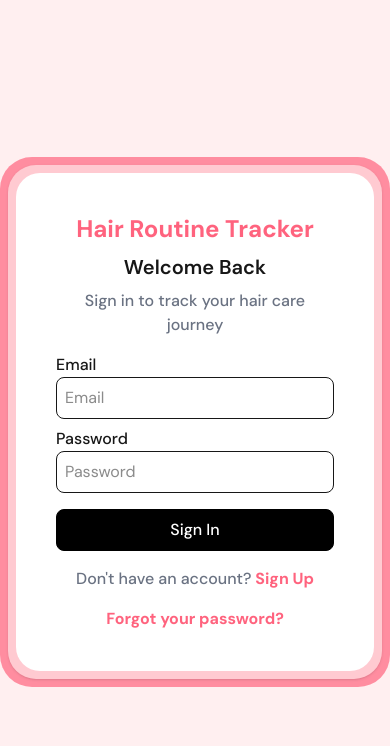
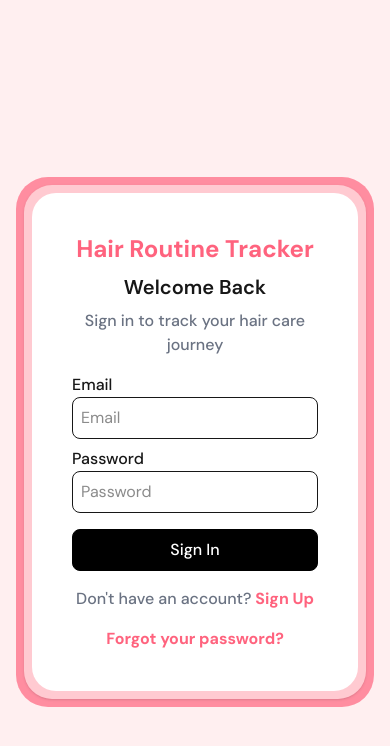
Before and after one commit to Subomi194/tracker-2.0, a Next.js app: page /login in a window 390 px wide. Shown: the top 746 px of the page. Built offline with nearby package versions, Linux system fonts and the light colour scheme; no server answers.

Commit message:
fix: history ui and page layout

```diff
--- a/app/(app)/history/page.tsx
+++ b/app/(app)/history/page.tsx
@@ -36,7 +36,7 @@ const page = async () => {
 
   return (
     <div>
-      <div className='px-6'>
+      <div className='px-4'>
         <Header
           title='Routine History'
           description='View your past hair care routines'
--- a/app/(auth)/login/page.tsx
+++ b/app/(auth)/login/page.tsx
@@ -2,7 +2,7 @@ import { LoginForm } from '@/components/login-form'
 
 const page = () => {
   return (
-    <div className="flex min-h-svh w-full items-center justify-center">
+    <div className="flex min-h-svh w-full items-center justify-center px-4 pt-10 sm:items-center sm:pt-0">
     <div className="w-full max-w-md">
        <LoginForm />
     </div>
--- a/app/(auth)/register/page.tsx
+++ b/app/(auth)/register/page.tsx
@@ -3,7 +3,7 @@ import { SignUpForm } from '@/components/sign-up-form'
 
 const page = () => {
   return (
-    <div className="flex min-h-svh w-full items-center justify-center ">
+    <div className="flex min-h-svh w-full items-center justify-center px-4 pt-10 sm:items-center sm:pt-0 ">
       <div className="w-full max-w-md">
         <SignUpForm />
       </div>
--- a/components/RoutineHistory.tsx
+++ b/components/RoutineHistory.tsx
@@ -10,7 +10,7 @@ const RoutineHistory = ({routines}: {routines: RoutineComponent[]}) => {
 
 
   return (
-    <div className="p-6">
+    <div className="md:p-6 p-2">
 
         {routines.length === 0 && (
             <div className='text-center py-20'>
@@ -34,7 +34,7 @@ const RoutineHistory = ({routines}: {routines: RoutineComponent[]}) => {
                         {routine.routine_routine_types.map((rrt) => (
                             <div
                                 key={rrt.routine_types.id}
-                                className="bg-gray-100 text-gray-800 text-sm font-medium px-2.5 py-0.5 rounded-full"
+                                className=" text-base font-medium rounded-full bg-rose-50 text-rose-700 px-3 py-1 border border-rose-200"
                             >
                                 {rrt.routine_types.name}
                             </div>
@@ -45,19 +45,19 @@ const RoutineHistory = ({routines}: {routines: RoutineComponent[]}) => {
                         {/* Date */}
                         <div className='flex justify-between'>
                             <div>
-                                <p>{formatDate(routine.date)}</p>
+                                <p className="text-gray-600">{formatDate(routine.date)}</p>
                             </div>
                         </div>
 
                         {/*Products*/}
                         <div className="flex-1">
-                            <p>Products:</p>
+                            <p className="text-gray-600">Products:</p>
                             <div className="flex flex-wrap gap-2">
                                 {routine.products.length > 0 ? (
                                     routine.products.map((product, index) => (
                                     <span
                                         key={index}
-                                        className="bg-rose-50 text-rose-700 text-xs px-3 py-1 rounded-full border border-rose-200"
+                                        className=" text-xs border bg-gray-100 text-gray-800  font-medium px-2.5 py-0.5 rounded-full"
                                     >
                                         {product}
                                     </span>
@@ -72,8 +72,8 @@ const RoutineHistory = ({routines}: {routines: RoutineComponent[]}) => {
 
                         {/* Notes */}
                         <div className="flex-1">
-                            <p className="mt-4 text-gray-700">Notes:</p>
-                            <p className=''>{routine.notes}</p>
+                            <p className="mt-4 text-gray-600">Notes:</p>
+                            <p className='mt-2'>{routine.notes}</p>
                         </div>
 
                     </div>
--- a/components/login-form.tsx
+++ b/components/login-form.tsx
@@ -44,7 +44,7 @@ export function LoginForm() {
     <form action={handleSubmit} className="rounded-4xl bg-rose-400/70 p-2">
       <div className="rounded-[1.75rem] bg-rose-100/70 shadow-sm p-2 h-full">
         <div className="rounded-3xl bg-white p-4 sm:p-2 h-full ">
-          <div className="rounded-2xl hover:border-4 hover:border-rose-400/70 p-6 space-y-4 h-full flex flex-col justify-center">
+          <div className="rounded-2xl hover:border-4 hover:border-rose-400/70 p-6 space-y-4">
 
             <div className="text-center space-y-2">
               <h2 className=" text-2xl font-bold text-rose-400">Hair Routine Tracker</h2>
@@ -89,8 +89,9 @@ export function LoginForm() {
               <a href="/register" className="text-rose-400 font-bold"> Sign Up</a>
             </p>
 
-            <a href="/forgotPassword" className="text-rose-400 font-bold text-center">Forgot your password? </a>
-
+            <div className="text-center">
+              <a href="/forgotPassword" className="text-rose-400 font-bold">Forgot your password? </a>
+            </div>
 
           </div>
         </div>
--- a/components/sign-up-form.tsx
+++ b/components/sign-up-form.tsx
@@ -29,7 +29,7 @@ export function SignUpForm() {
     <form action={handleSubmit} className="rounded-4xl bg-rose-400/70 p-2">
       <div className="rounded-[1.75rem] bg-rose-100/70 shadow-sm p-2 h-full">
         <div className="rounded-3xl bg-white p-4 sm:p-2 h-full ">
-          <div className="rounded-2xl hover:border-4 hover:border-rose-400/70 p-6 space-y-4 h-full flex flex-col justify-center">
+          <div className="rounded-2xl hover:border-4 hover:border-rose-400/70 p-6 space-y-4">
 
             <div className="text-center space-y-2">
               <h2 className=" text-2xl font-bold text-rose-400">Hair Routine Tracker</h2>
```
